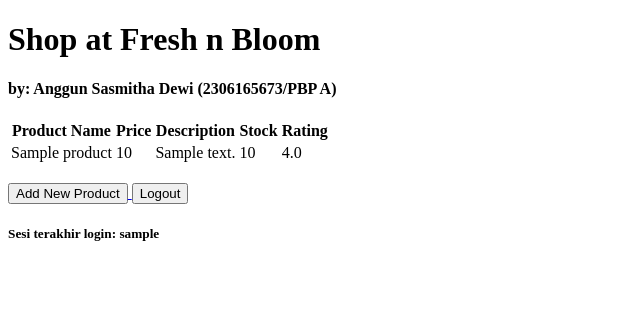
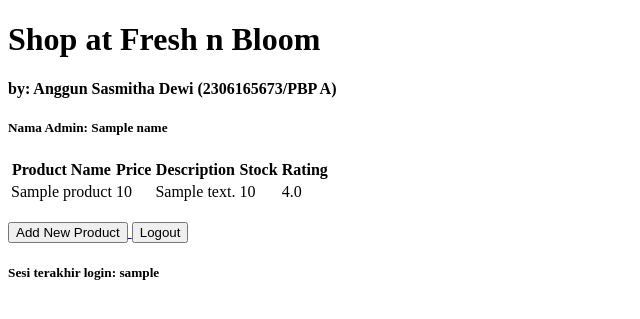
Before and after one commit to anggunsdewi/eshop, a Django app: template main/templates/main.html in a window 1280 px wide. Shown: the top 319 px of the page, without its empty margins (0-640 px from the left). Run offline with Django 5.2, Linux system fonts and the light colour scheme; tables that the repository leaves empty hold one stand-in row (values such as "Sample post"); the template is opened without the code that fills it: values that come from a table or form of the project are taken from there, most other values are stand-ins (such as "Sample title", 1, 10 or a date in 2020); parts of the project's set-up code (start-up, migrations or seed data) failed here and were passed over.

Commit message:
tugas 4: fix

```diff
--- a/main/templates/main.html
+++ b/main/templates/main.html
@@ -2,6 +2,8 @@
 {% block content %}
 <h1>Shop at Fresh n Bloom</h1>
 <h4>by: Anggun Sasmitha Dewi (2306165673/PBP A)</h4>
+
+<h5>Nama Admin: {{ name }}</h5>
 
 {% if not product_entries %}
 <p>Belum ada data product pada Fresh n Bloom.</p>
```
Also changed, not shown: README.md, image-10.png (added), image-11.png (added), image-4.png (added), image-6.png (added), image-7.png (added), image-8.png (added), image-9.png (added).
